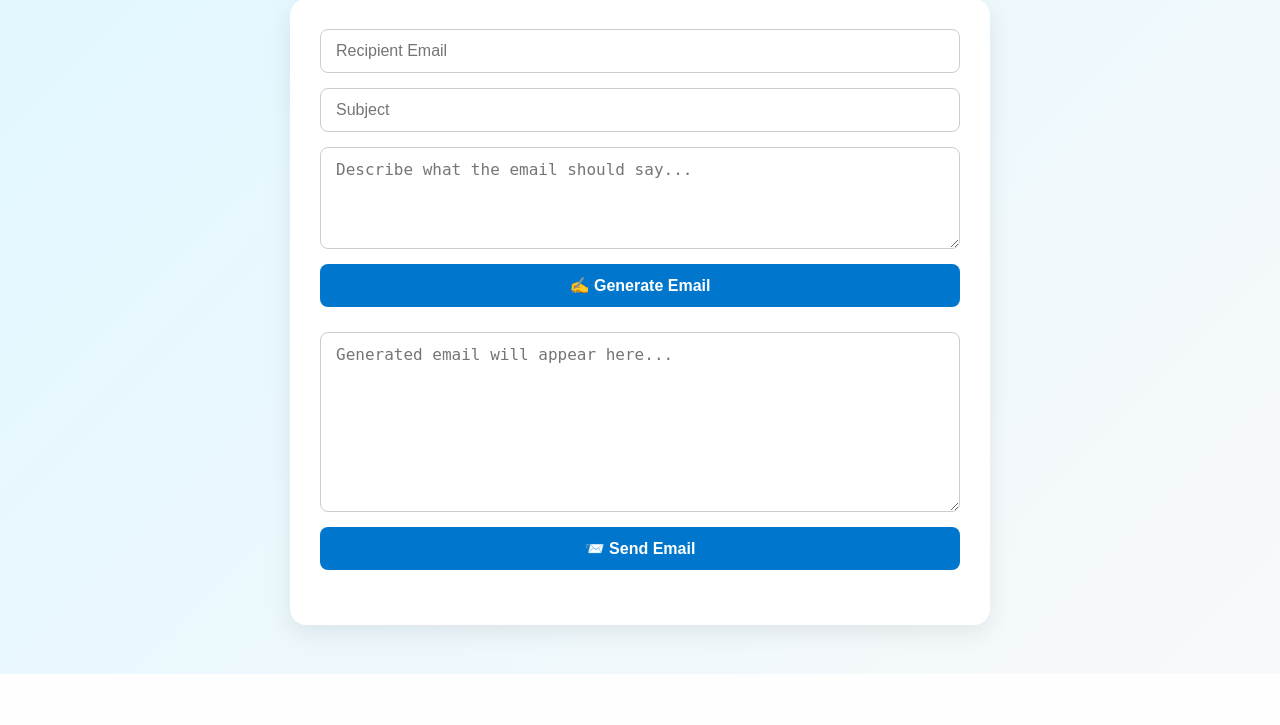
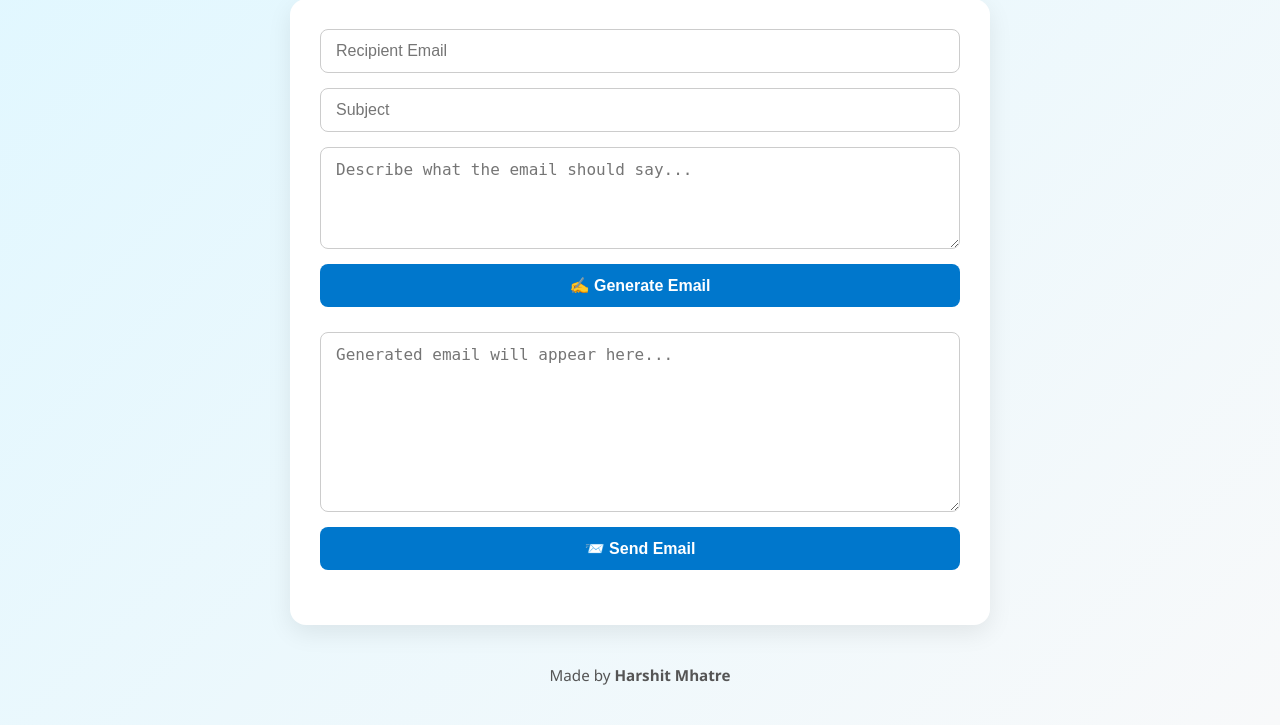
Before and after one commit to xHarshit/AI-Email-Sender, a Flask app: page / in a window 1280 px wide. Shown: the part 126-851 px from the top of the page. Before the commit the page ends 800 px from the top, so only its background shows below. Run offline with Flask 3, Linux system fonts and the light colour scheme.

Commit message:
Update index.html

```diff
--- a/templates/index.html
+++ b/templates/index.html
@@ -119,5 +119,9 @@
     </div>
   </div>
 
+<footer style="margin-top: 40px; text-align: center; font-size: 0.95rem; color: #555;">
+    Made by <strong>Harshit Mhatre</strong>
+  </footer>
+
 </body>
 </html>
```
